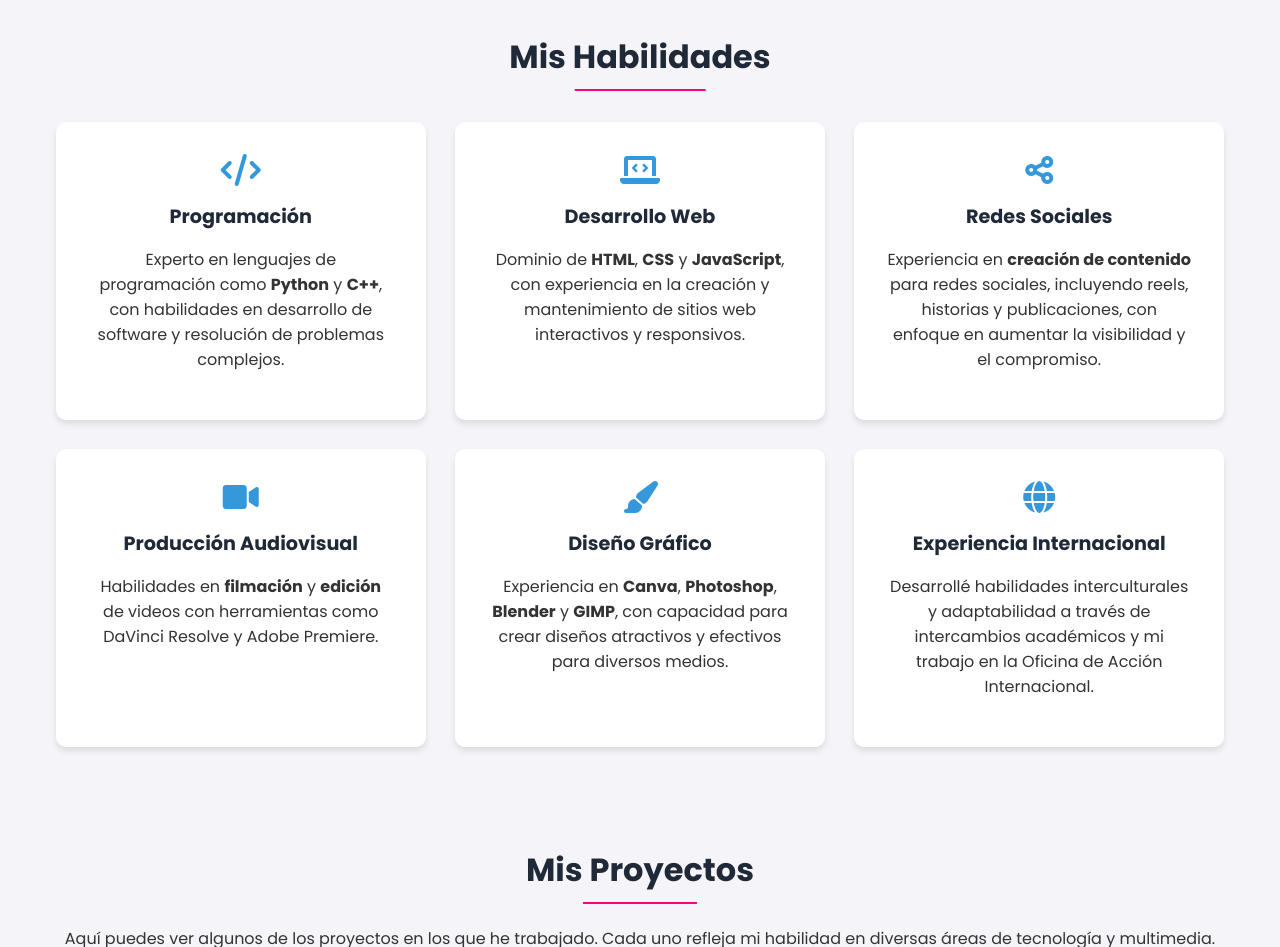
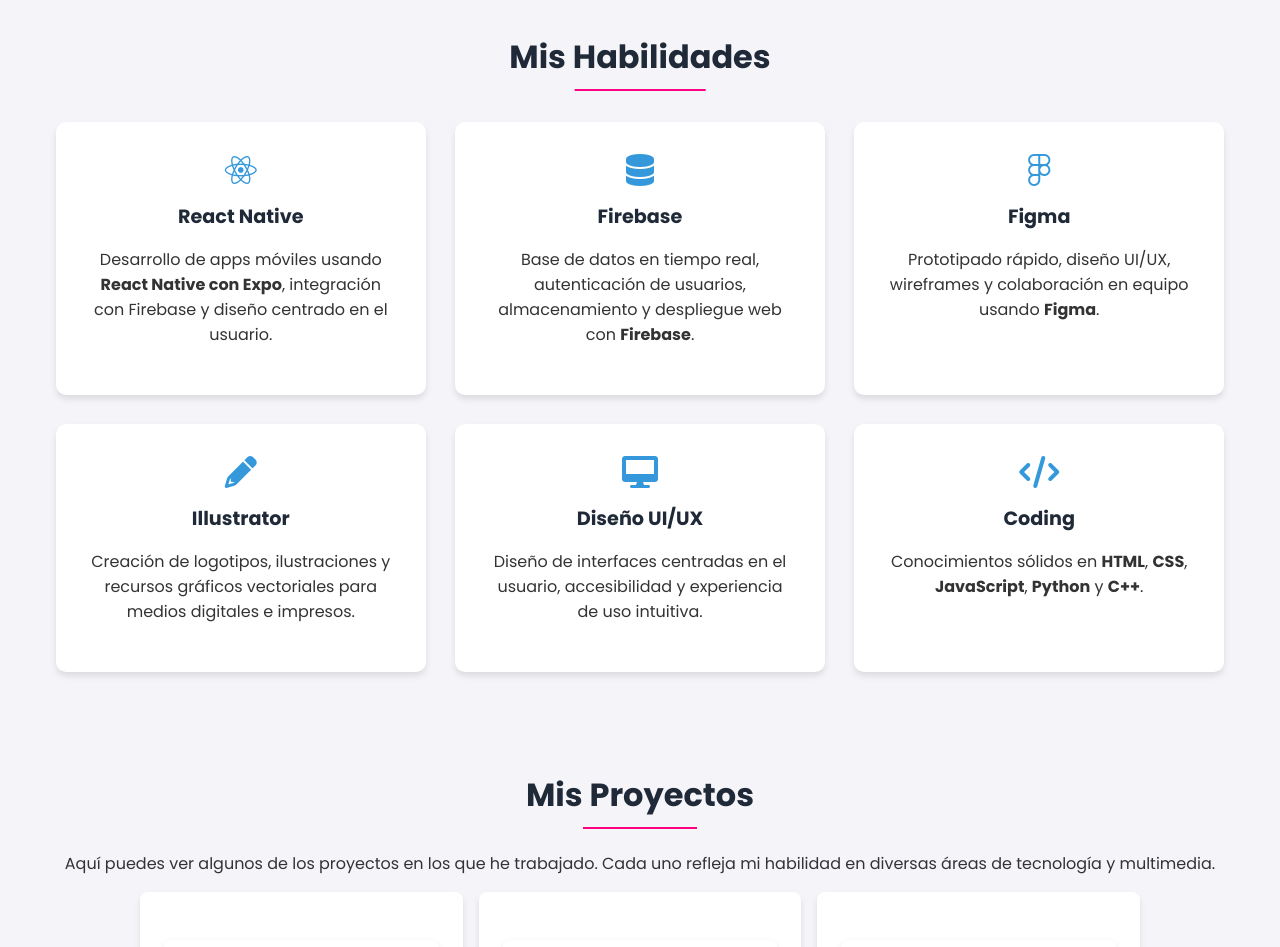
Before and after one commit to angelaff2/MyPortfolio, a plain HTML site: page index.html in a window 1280 px wide. Shown: the part 1140-2087 px from the top of the page. Drawn offline with Linux system fonts and the light colour scheme.

Commit message:
Update index.html

```diff
--- a/index.html
+++ b/index.html
@@ -93,78 +93,85 @@
 
         <section id="skills">
   <h2>Mis Habilidades</h2>
-            <br>
-            <br>
+  <br><br>
 
   <div class="skills-container">
+
+    <div class="skills-item">
+      <div class="skills-item-inner">
+        <div class="skills-item-front">
+          <i class="fab fa-react"></i>
+          <h3>React Native</h3>
+        </div>
+        <div class="skills-item-back">
+          <p>Desarrollo de apps móviles usando <strong>React Native con Expo</strong>, integración con Firebase y diseño centrado en el usuario.</p>
+        </div>
+      </div>
+    </div>
+
+    <div class="skills-item">
+      <div class="skills-item-inner">
+        <div class="skills-item-front">
+          <i class="fas fa-database"></i>
+          <h3>Firebase</h3>
+        </div>
+        <div class="skills-item-back">
+          <p>Base de datos en tiempo real, autenticación de usuarios, almacenamiento y despliegue web con <strong>Firebase</strong>.</p>
+        </div>
+      </div>
+    </div>
+
+    <div class="skills-item">
+      <div class="skills-item-inner">
+        <div class="skills-item-front">
+          <i class="fab fa-figma"></i>
+          <h3>Figma</h3>
+        </div>
+        <div class="skills-item-back">
+          <p>Prototipado rápido, diseño UI/UX, wireframes y colaboración en equipo usando <strong>Figma</strong>.</p>
+        </div>
+      </div>
+    </div>
+
+    <div class="skills-item">
+      <div class="skills-item-inner">
+        <div class="skills-item-front">
+          <i class="fas fa-pencil-alt"></i>
+          <h3>Illustrator</h3>
+        </div>
+        <div class="skills-item-back">
+          <p>Creación de logotipos, ilustraciones y recursos gráficos vectoriales para medios digitales e impresos.</p>
+        </div>
+      </div>
+    </div>
+
+    <div class="skills-item">
+      <div class="skills-item-inner">
+        <div class="skills-item-front">
+          <i class="fas fa-desktop"></i>
+          <h3>Diseño UI/UX</h3>
+        </div>
+        <div class="skills-item-back">
+          <p>Diseño de interfaces centradas en el usuario, accesibilidad y experiencia de uso intuitiva.</p>
+        </div>
+      </div>
+    </div>
+
     <div class="skills-item">
       <div class="skills-item-inner">
         <div class="skills-item-front">
           <i class="fas fa-code"></i>
-                            <h3>Programación</h3>
+          <h3>Coding</h3>
         </div>
         <div class="skills-item-back">
-                            <p>Experto en lenguajes de programación como <strong>Python</strong> y <strong>C++</strong>, con habilidades en desarrollo de software y resolución de problemas complejos.</p>
+          <p>Conocimientos sólidos en <strong>HTML</strong>, <strong>CSS</strong>, <strong>JavaScript</strong>, <strong>Python</strong> y <strong>C++</strong>.</p>
         </div>
       </div>
     </div>
-                <div class="skills-item">
-                    <div class="skills-item-inner">
-                        <div class="skills-item-front">
-                            <i class="fas fa-laptop-code"></i>
-                            <h3>Desarrollo Web</h3>
-                        </div>
-                        <div class="skills-item-back">
-                            <p>Dominio de <strong>HTML</strong>, <strong>CSS</strong> y <strong>JavaScript</strong>, con experiencia en la creación y mantenimiento de sitios web interactivos y responsivos.</p>
-                        </div>
-                    </div>
-                </div>
-                <div class="skills-item">
-                    <div class="skills-item-inner">
-                        <div class="skills-item-front">
-                            <i class="fas fa-share-alt"></i>
-                            <h3>Redes Sociales</h3>
-                        </div>
-                        <div class="skills-item-back">
-                            <p>Experiencia en <strong>creación de contenido</strong> para redes sociales, incluyendo reels, historias y publicaciones, con enfoque en aumentar la visibilidad y el compromiso.</p>
-                        </div>
-                    </div>
-                </div>
-                <div class="skills-item">
-                    <div class="skills-item-inner">
-                        <div class="skills-item-front">
-                            <i class="fas fa-video"></i>
-                            <h3>Producción Audiovisual</h3>
-                        </div>
-                        <div class="skills-item-back">
-                            <p>Habilidades en <strong>filmación</strong> y <strong>edición</strong> de videos con herramientas como DaVinci Resolve y Adobe Premiere.</p>
-                        </div>
-                    </div>
-                </div>
-                <div class="skills-item">
-                    <div class="skills-item-inner">
-                        <div class="skills-item-front">
-                            <i class="fas fa-paint-brush"></i>
-                            <h3>Diseño Gráfico</h3>
-                        </div>
-                        <div class="skills-item-back">
-                            <p>Experiencia en <strong>Canva</strong>, <strong>Photoshop</strong>, <strong>Blender</strong> y <strong>GIMP</strong>, con capacidad para crear diseños atractivos y efectivos para diversos medios.</p>
-                        </div>
-                    </div>
-                </div>
-                <div class="skills-item">
-                    <div class="skills-item-inner">
-                        <div class="skills-item-front">
-                            <i class="fas fa-globe"></i>
-                            <h3>Experiencia Internacional</h3>
-                        </div>
-                        <div class="skills-item-back">
-                            <p>Desarrollé habilidades interculturales y adaptabilidad a través de intercambios académicos y mi trabajo en la Oficina de Acción Internacional.</p>
-                        </div>
-                    </div>
-                </div>
+
   </div>
 </section>
+
 
 
         <section id="projects">
```
Lines whose indentation alone changed are shown as unchanged.
